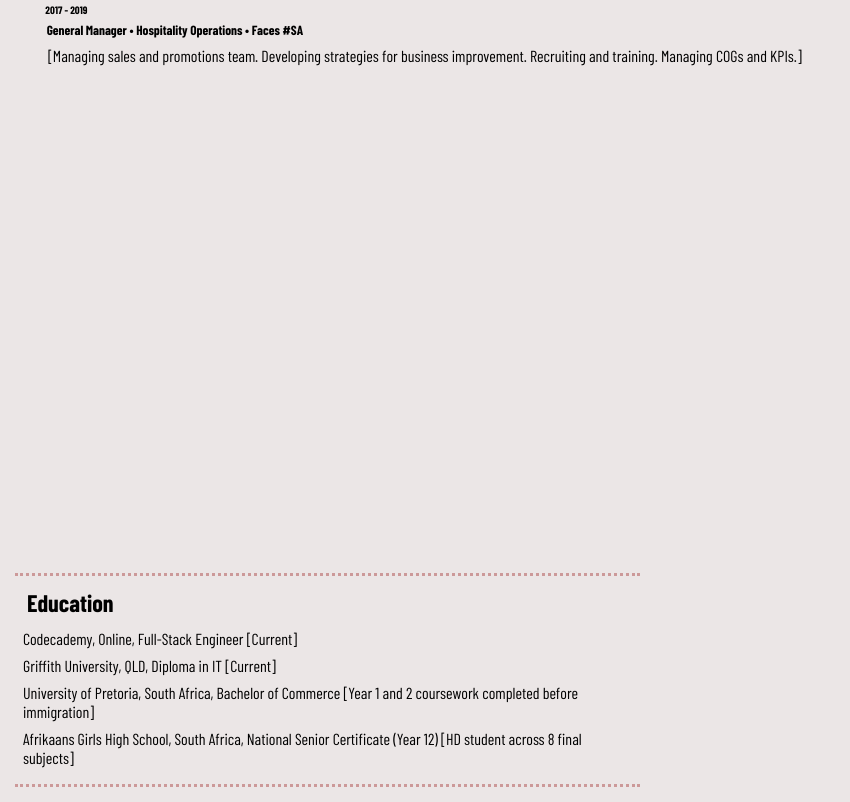
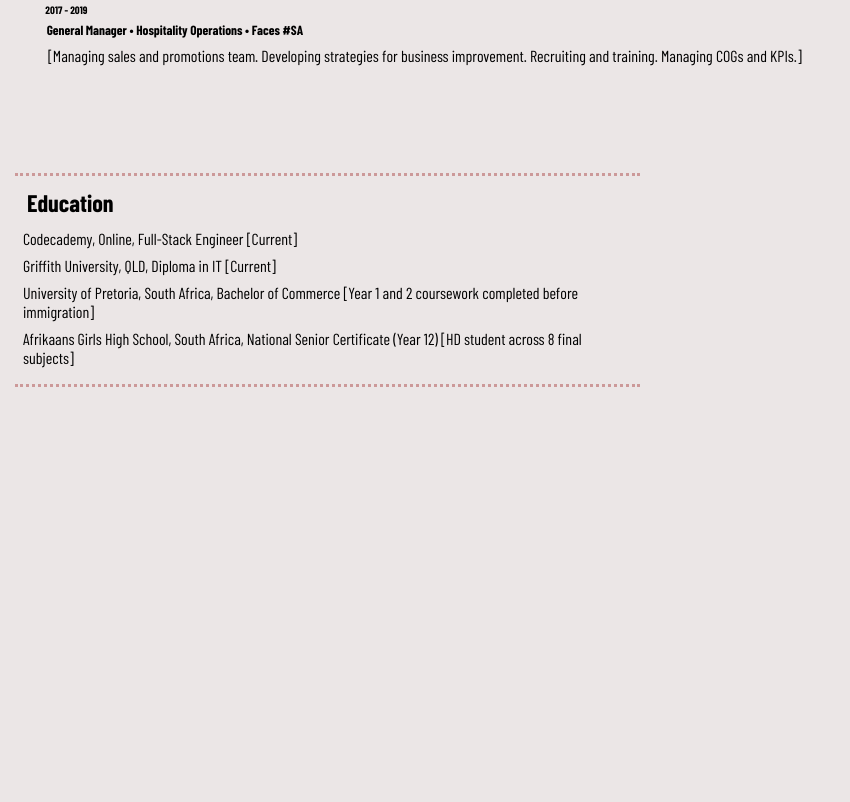
Before and after one commit to hanlitheyse/hanlitheyse.github.io, a plain HTML site: page index.html in a window 1280 px wide. Shown: the part 1109-1911 px from the top of the page, without its empty margins (0-850 px from the left). After the commit the page ends 1511 px from the top, so only its background shows below. Drawn offline with nearby package versions, Linux system fonts and the light colour scheme; a web font is replaced by a local one.

Commit message:
Update style.css

```diff
--- a/style.css
+++ b/style.css
@@ -117,7 +117,6 @@ div{
     border-bottom-style: dotted;
     border-top-style: dotted;
     height: 13em;
-    margin-top: 25em;
     width: 50%;
 }
 
```
